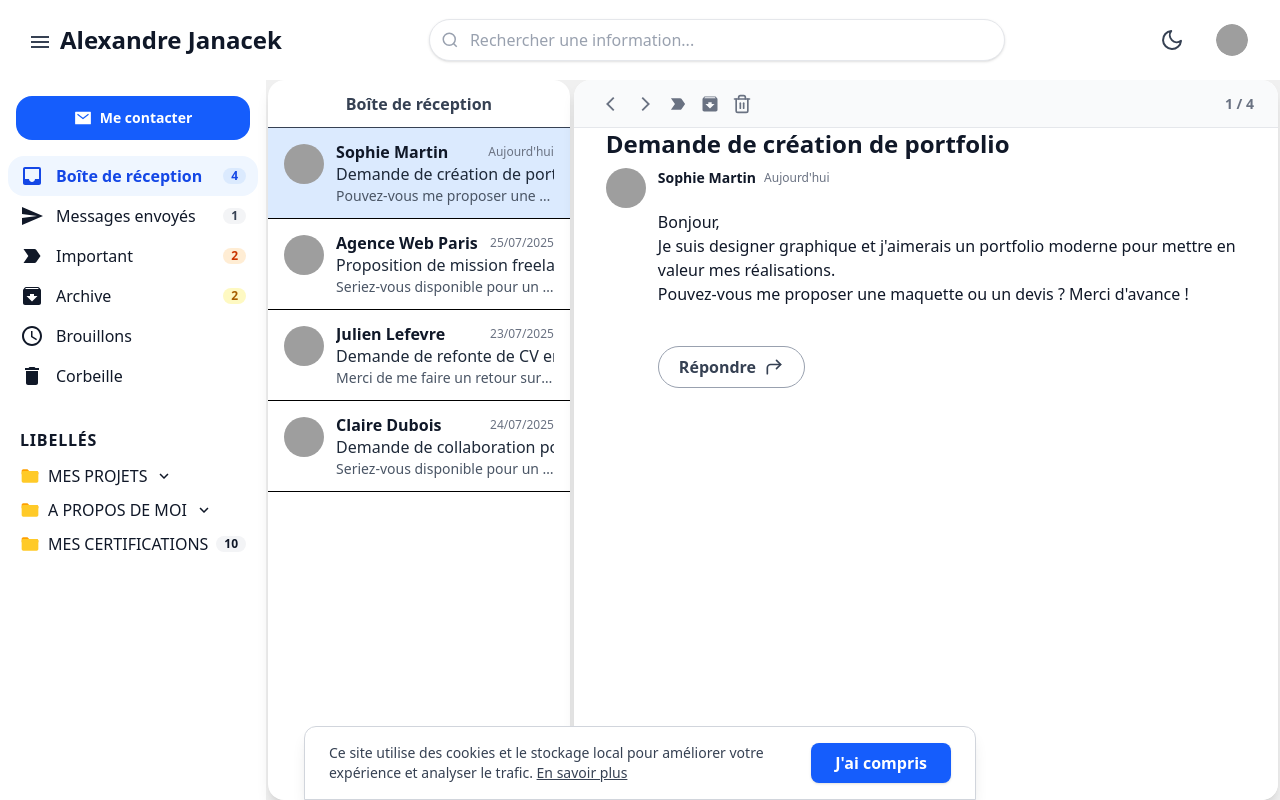
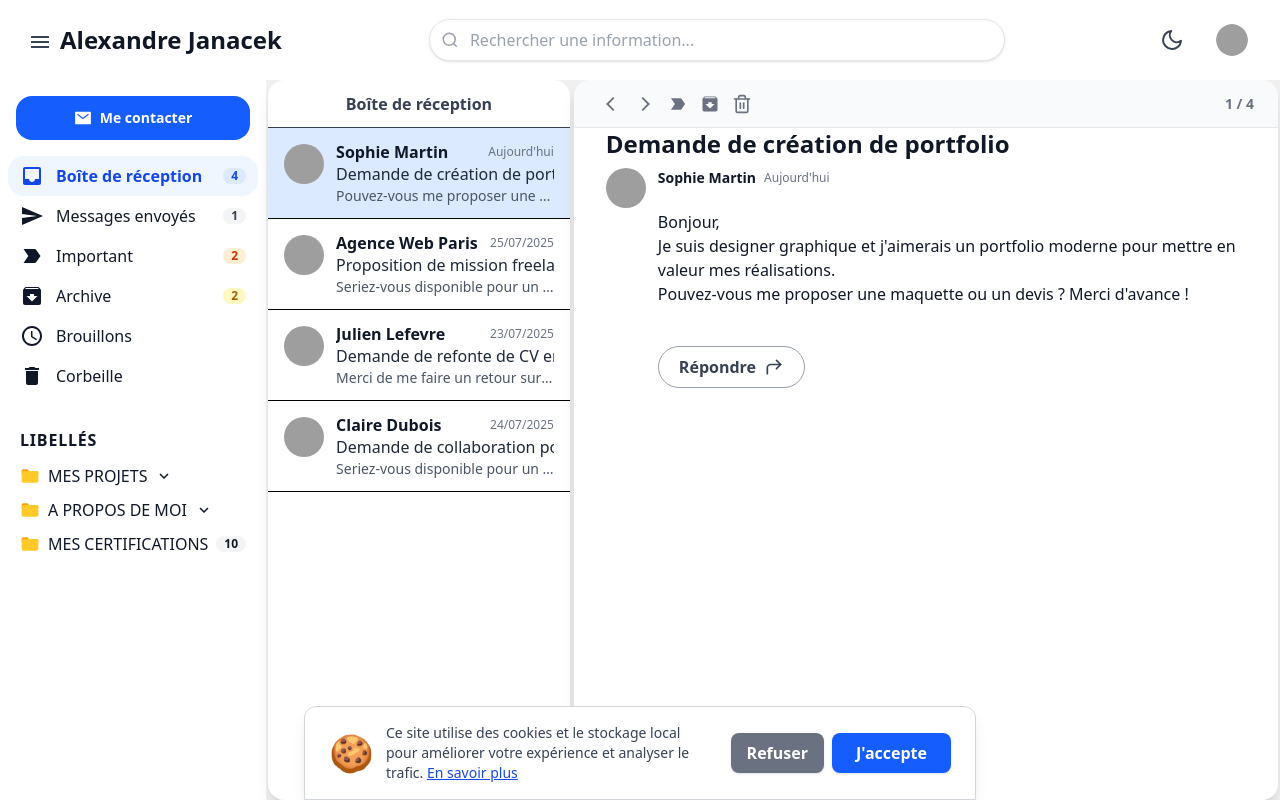
Before and after one commit to aleex-le-dev/Portfolio-Boite-Mail, a React (Vite) app: page / in a window 1280 px wide. Built offline with nearby package versions, Linux system fonts and the light colour scheme; grey boxes are pictures that could not be loaded.

Commit message:
Ajout de la gestion du mode sombre dans le composant CookieBanner. Mise à jour de l'affichage et des styles pour améliorer l'expérience utilisateur. Suppression des logs de débogage dans BoiteMail et ajustement de la logique de gestion des emails.

```diff
--- a/src/App.jsx
+++ b/src/App.jsx
@@ -45,7 +45,7 @@ function App() {
       {!introDone && !showTransition && <Intro onFinish={handleIntroFinish} />}
       {showTransition && <div className="mailbox-transition" />}
       {introDone && <BoiteMail ref={boiteMailRef} darkMode={darkMode} onToggleDarkMode={toggleDarkMode} onTitleChange={setPageTitle} />}
-      {introDone && <CookieBanner onShowInfo={handleShowInfoMail} />}
+      {introDone && <CookieBanner onShowInfo={handleShowInfoMail} darkMode={darkMode} />}
     </>
   );
 }
--- a/src/composants/BoiteMail.jsx
+++ b/src/composants/BoiteMail.jsx
@@ -153,7 +153,6 @@ const BoiteMail = forwardRef(({ darkMode, onToggleDarkMode, onTitleChange }, ref
     : [];
   // Sélectionner le mail courant
   const selectedEmail = filteredEmails.find(e => e.id === selectedEmailId) || filteredEmails[0];
-  console.log('selectedEmailId:', selectedEmailId, 'selectedEmail:', selectedEmail?.title, 'filteredEmails:', filteredEmails.map(e => ({ id: e.id, title: e.title })));
 
   // Détecter si l'email sélectionné est un projet
   const isProjet = selectedEmail && PROJECT_CATEGORIES.includes(selectedEmail.category);
@@ -247,7 +246,6 @@ const BoiteMail = forwardRef(({ darkMode, onToggleDarkMode, onTitleChange }, ref
 
   // Fonction pour mettre un mail à la corbeille
   const handleTrash = (id) => {
-    console.log('handleTrash appelé avec id:', id, 'selectedEmailId:', selectedEmailId);
     setEmails(prev => {
       let updated = prev;
       const mailToDelete = prev.find(e => e.id === id);
@@ -271,21 +269,17 @@ const BoiteMail = forwardRef(({ darkMode, onToggleDarkMode, onTitleChange }, ref
       }
       // Si c'est une réponse, supprime aussi l'original de la boîte de réception (même sujet + destinataire)
       if (mailToDelete && mailToDelete.to && mailToDelete.category === 'Messages envoyés') {
-        console.log('Mail à supprimer:', mailToDelete.title, 'to:', mailToDelete.to);
         // Vérifier que le mail original existe vraiment avant de le supprimer
         const originalMail = updated.find(e => e.category === 'Boîte de réception' && e.title === mailToDelete.title && e.email === mailToDelete.to);
         if (originalMail) {
-          console.log('Suppression du mail original:', originalMail.title, 'destinataire:', originalMail.email, 'to:', mailToDelete.to);
           updated = updated.filter(e => !(e.category === 'Boîte de réception' && e.title === mailToDelete.title && e.email === mailToDelete.to));
-        } else {
-          console.log('Aucun mail original trouvé pour:', mailToDelete.title, 'avec to:', mailToDelete.to);
         }
       }
 
       // Debug: afficher tous les mails avec le même titre
       if (mailToDelete && mailToDelete.category === 'Messages envoyés') {
-        const sameTitleMails = updated.filter(e => e.title === mailToDelete.title);
-        console.log('Mails avec le même titre:', sameTitleMails.map(m => ({ id: m.id, category: m.category, email: m.email, to: m.to })));
+        // Supprimer le mail de la corbeille
+        updated = updated.filter(e => e.id !== id);
       }
       if (selectedCategory === 'Messages envoyés') {
         const next = updated.filter(e => e.category === 'Messages envoyés');
@@ -454,7 +448,6 @@ const BoiteMail = forwardRef(({ darkMode, onToggleDarkMode, onTitleChange }, ref
                       )}
                       {selectedCategory !== 'Corbeille' && (
                         <button className={`p-0.5 rounded ${darkMode ? 'hover:bg-gray-600 text-gray-300' : 'hover:bg-gray-200 text-gray-500'}`} onClick={() => {
-                          console.log('Bouton corbeille cliqué, selectedEmailId:', selectedEmailId, 'selectedEmail.id:', selectedEmail?.id);
                           handleTrash(selectedEmail?.id || selectedEmailId);
                         }} title="Mettre à la corbeille"><FiTrash2 className="text-xl" /></button>
                       )}
--- a/src/composants/CookieBanner.jsx
+++ b/src/composants/CookieBanner.jsx
@@ -1,22 +1,88 @@
 import React, { useState, useEffect } from "react";
 
 // Bannière cookie professionnelle
-// Utilisation : <CookieBanner onShowInfo={...} />
-function CookieBanner({ onShowInfo }) {
+// Utilisation : <CookieBanner onShowInfo={...} darkMode={...} />
+function CookieBanner({ onShowInfo, darkMode = false }) {
   const [visible, setVisible] = useState(false);
-  useEffect(() => {
-    if (!localStorage.getItem('cookieAccepted')) setVisible(true);
-  }, []);
-  const accept = () => {
-    localStorage.setItem('cookieAccepted', '1');
+
+  // Fonction pour activer Google Analytics
+  const enableAnalytics = () => {
+    // Activer Google Tag Manager
+    if (window.dataLayer) {
+      window.dataLayer.push({'event': 'cookie_consent_accepted'});
+    }
+
+    // Activer le script GTM si il était désactivé
+    const gtmScript = document.querySelector('script[src*="googletagmanager.com"]');
+    if (gtmScript) {
+      gtmScript.disabled = false;
+    }
+  };
+
+  // Fonction pour désactiver Google Analytics
+  const disableAnalytics = () => {
+    // Désactiver Google Tag Manager
+    if (window.dataLayer) {
+      window.dataLayer.push({'event': 'cookie_consent_refused'});
+    }
+
+    // Désactiver le script GTM
+    const gtmScript = document.querySelector('script[src*="googletagmanager.com"]');
+    if (gtmScript) {
+      gtmScript.disabled = true;
+    }
+
+    // Supprimer les cookies de tracking existants
+    const cookiesToRemove = ['_ga', '_gid', '_gat', '_ga_GTM-N96FZ3N7'];
+    cookiesToRemove.forEach(cookie => {
+      document.cookie = `${cookie}=; expires=Thu, 01 Jan 1970 00:00:00 UTC; path=/;`;
+    });
+  };
+
+  const handleAccept = () => {
+    localStorage.setItem('cookiecheck', 'accepted');
+    enableAnalytics();
+    console.log('✅ Cookies acceptés - Google Analytics ACTIVÉ');
     setVisible(false);
   };
+
+  const handleRefuse = () => {
+    localStorage.setItem('cookiecheck', 'refused');
+    disableAnalytics();
+    setVisible(false);
+  };
+
+  // Vérifier le choix précédent au chargement
+  useEffect(() => {
+    const cookieStatus = localStorage.getItem('cookiecheck');
+
+    if (!cookieStatus || cookieStatus === 'no_clicked') {
+      // Aucun choix fait, afficher la bannière
+      setVisible(true);
+    } else if (cookieStatus === 'accepted') {
+      // Cookies acceptés, activer Google Analytics
+      enableAnalytics();
+      setVisible(false);
+    } else if (cookieStatus === 'refused') {
+      // Cookies refusés, désactiver Google Analytics
+      disableAnalytics();
+      setVisible(false);
+    }
+  }, []);
+
   if (!visible) return null;
+
   return (
-    <div className="fixed bottom-0 left-0 w-full z-50 flex justify-center cookie-banner-animate">
-      <div className="bg-white border border-gray-300 shadow-lg rounded-t-xl px-6 py-4 flex flex-col md:flex-row items-center gap-4 max-w-2xl w-full md:w-auto">
-        <span className="text-gray-700 text-sm flex-1">Ce site utilise des cookies et le stockage local pour améliorer votre expérience et analyser le trafic. <button type="button" className="underline hover:text-blue-700" onClick={onShowInfo}>En savoir plus</button></span>
-        <button onClick={accept} className="bg-blue-600 hover:bg-blue-700 text-white font-semibold rounded-lg px-6 py-2 shadow focus:outline-none focus:ring-2 focus:ring-blue-400 transition">J'ai compris</button>
+    <div className="fixed bottom-0 left-0 w-full z-[9999] flex justify-center cookie-banner-animate">
+      <div className={`border shadow-lg rounded-t-xl px-6 py-4 flex flex-col md:flex-row items-center gap-4 max-w-2xl w-full md:w-auto ${darkMode ? 'bg-gray-800 border-gray-600' : 'bg-white border-gray-300'}`} style={darkMode ? { backgroundColor: 'var(--dark-secondary-bg)', borderColor: 'var(--dark-border)' } : {}}>
+        <div className="flex items-center gap-3 flex-1">
+          <span className="text-4xl">🍪</span>
+          <span className={`text-sm ${darkMode ? 'text-gray-300' : 'text-gray-700'}`}>Ce site utilise des cookies et le stockage local pour améliorer votre expérience et analyser le trafic. <button type="button" className={`underline hover:text-blue-400 ${darkMode ? 'text-blue-400' : 'text-blue-700'}`} onClick={onShowInfo}>En savoir plus</button></span>
+        </div>
+        <div className="flex gap-2">
+          <button onClick={handleRefuse} className={`font-semibold rounded-lg px-4 py-2 shadow focus:outline-none focus:ring-2 focus:ring-gray-400 transition ${darkMode ? 'bg-gray-600 hover:bg-gray-700 text-white' : 'bg-gray-500 hover:bg-gray-600 text-white'}`}>Refuser</button>
+          <button onClick={handleAccept} className={`font-semibold rounded-lg px-6 py-2 shadow focus:outline-none focus:ring-2 focus:ring-blue-400 transition ${darkMode ? 'bg-blue-600 hover:bg-blue-700 text-white' : 'bg-blue-600 hover:bg-blue-700 text-white'}`} style={darkMode ? { backgroundColor: 'var(--button-bg)' } : {}}>J'accepte</button>
+        </div>
       </div>
     </div>
   );
```
